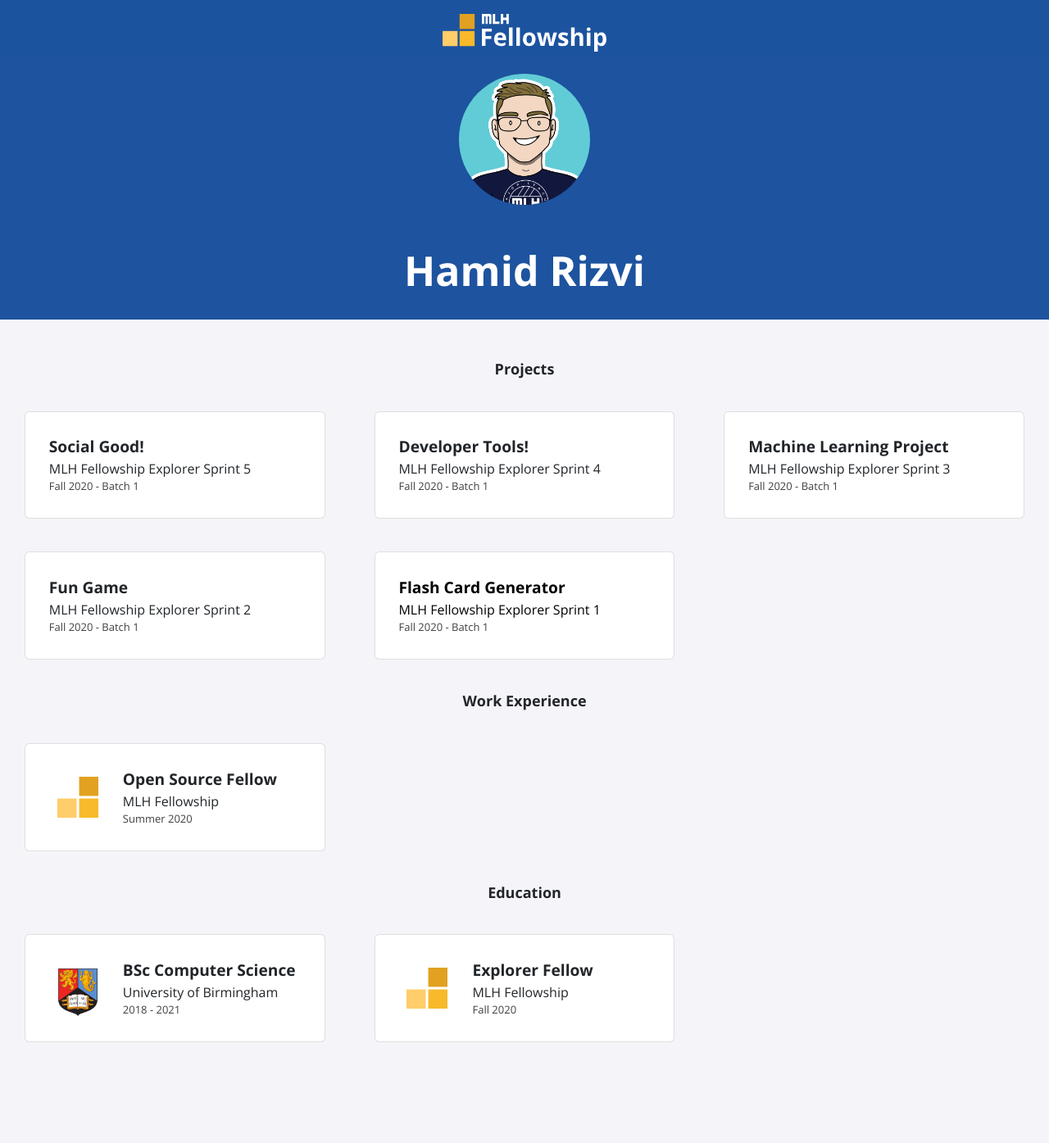
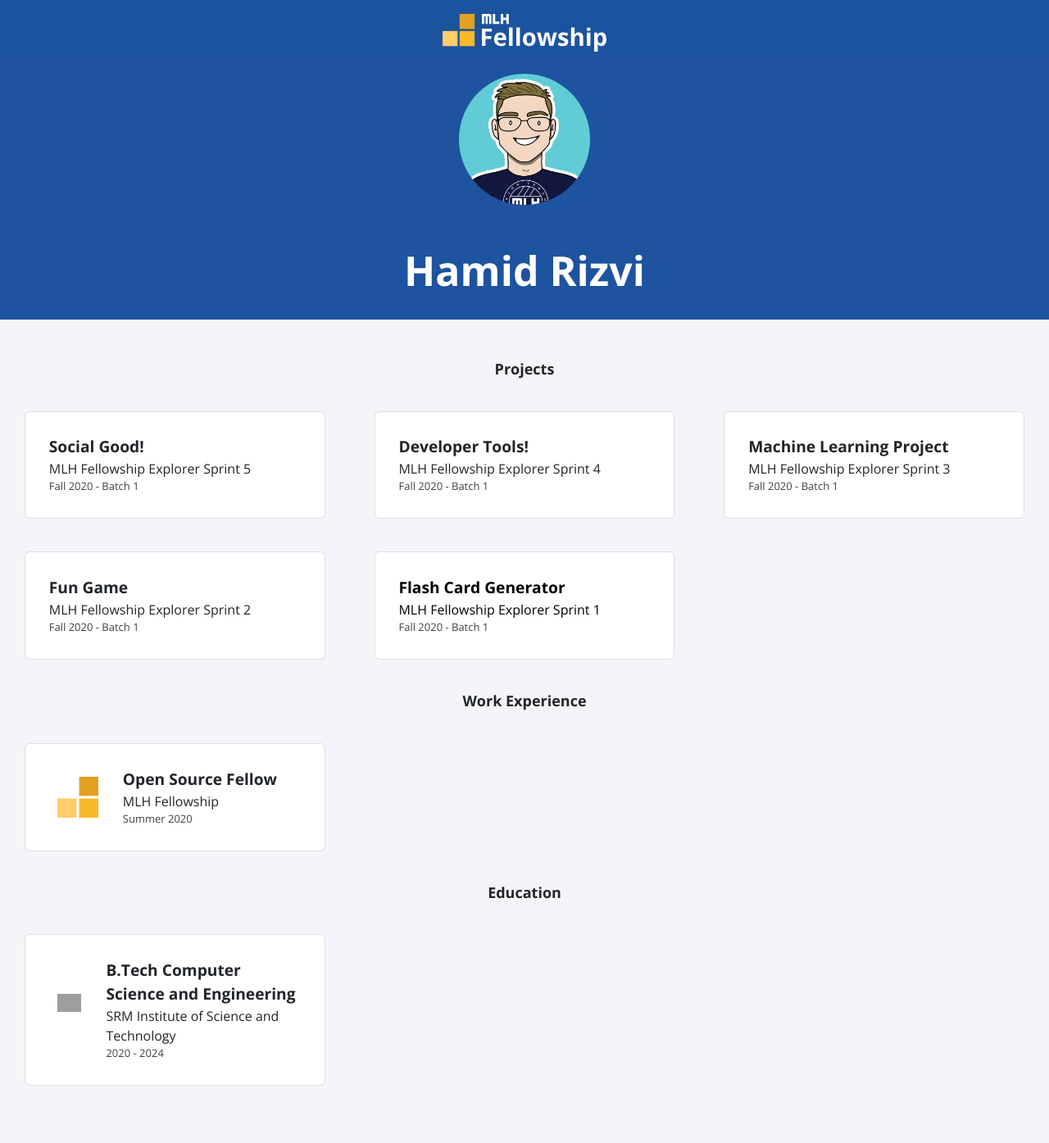
Before and after one commit to hamidrizvi4/tempdem, a Jekyll site: the page built from index.html, in a window 1280 px wide. Shown: the whole page at 82% size. Built offline with Jekyll 4.4.1, drawn with Linux system fonts in a browser that asks for light colours; nearby versions of some CDN libraries; before the commit the page ends 1342 px from its top, so only the background shows below that; grey boxes are pictures that could not be loaded.

Commit message:
Updated education.yml

```diff
--- a/_data/education.yml
+++ b/_data/education.yml
@@ -1,9 +1,4 @@
-- course: BSc Computer Science
-  institute: University of Birmingham
-  dates: 2018 - 2021
-  logo: uob.png
-
-- course: Explorer Fellow
-  institute: MLH Fellowship
-  dates: Fall 2020
-  logo: fellowship.svg
+- course: B.Tech Computer Science and Engineering
+  institute: SRM Institute of Science and Technology
+  dates: 2020 - 2024
+  logo: SRM.png
```
